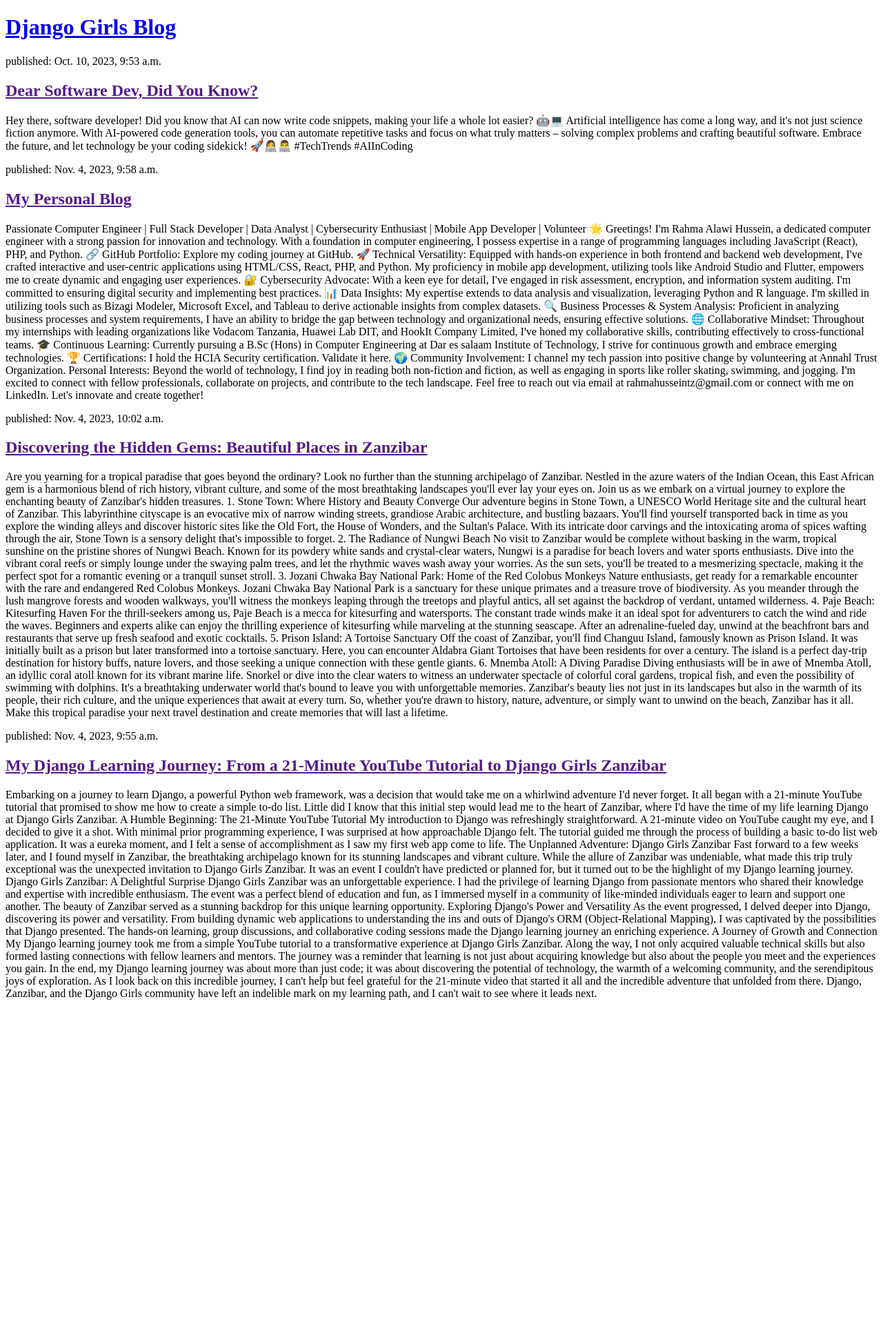
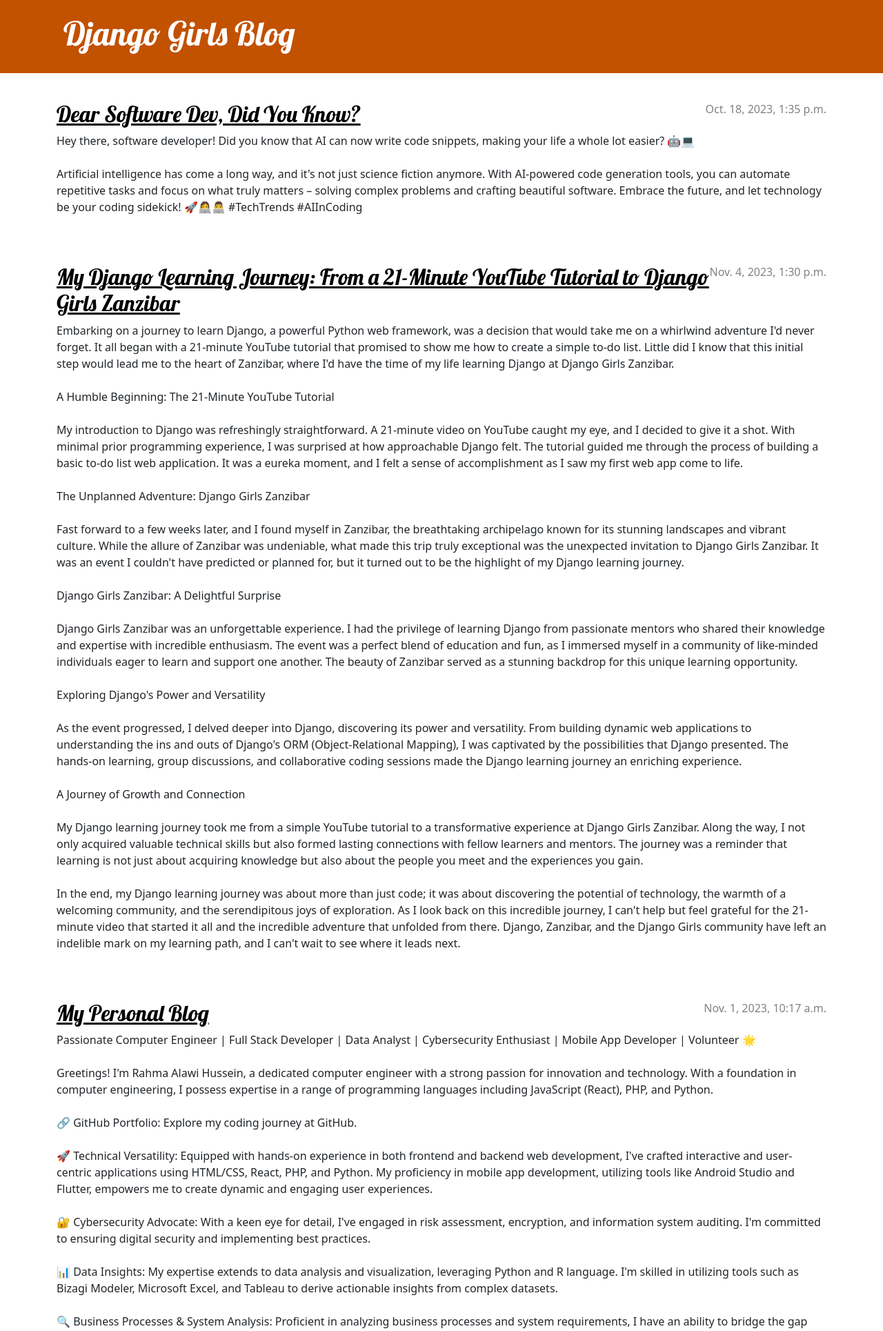
Before and after one commit to RahmaHussain/my-first-blog, a Django app: page / in a window 1280 px wide. Shown: the top 1929 px of the page at 69% size. Before the commit the page ends 1449 px from the top, so only its background shows below. Run offline with Django 3.2, Linux system fonts and the light colour scheme; data comes from the database, SQL or seed files in the repository; both versions use the stored data as it was after the commit.

Commit message:
Added view and template for detailed blog post as well as CSS for the site.

```diff
--- /dev/null
+++ b/blog/static/css/blog.css
@@ -0,0 +1,70 @@
+.page-header {
+    background-color: #C25100;
+    margin-top: 0;
+    margin-bottom: 40px;
+    padding: 20px 20px 20px 40px;
+}
+
+.page-header h1,
+.page-header h1 a,
+.page-header h1 a:visited,
+.page-header h1 a:active {
+    color: #ffffff;
+    font-size: 36pt;
+    text-decoration: none;
+}
+
+h1,
+h2,
+h3,
+h4 {
+    font-family: 'Lobster', cursive;
+}
+
+.date {
+    color: #828282;
+}
+
+.save {
+    float: right;
+}
+
+.post-form textarea,
+.post-form input {
+    width: 100%;
+}
+
+.top-menu,
+.top-menu:hover,
+.top-menu:visited {
+    color: #ffffff;
+    float: right;
+    font-size: 26pt;
+    margin-right: 20px;
+}
+
+.post {
+    margin-bottom: 70px;
+}
+
+.post h2 a,
+.post h2 a:visited {
+    color: #000000;
+}
+
+.post > .date,
+.post > .actions {
+    float: right;
+}
+
+.btn-secondary,
+.btn-secondary:visited {
+    color: #C25100;
+    background: none;
+    border-color: #C25100;
+}
+
+.btn-secondary:hover {
+    color: #FFFFFF;
+    background-color: #C25100;
+}
--- /dev/null
+++ b/blog/templates/blog/base.html
@@ -0,0 +1,26 @@
+{% load static %}
+<!DOCTYPE html>
+<html>
+    <head>
+        <title>Django Girls blog</title>
+        <link rel="stylesheet" href="https://cdn.jsdelivr.net/npm/bootstrap@5.1.3/dist/css/bootstrap.min.css" integrity="sha384-1BmE4kWBq78iYhFldvKuhfTAU6auU8tT94WrHftjDbrCEXSU1oBoqyl2QvZ6jIW3" crossorigin="anonymous">
+        <link rel="stylesheet" href="{% static 'css/blog.css' %}">
+        <link rel="stylesheet" href="https://fonts.googleapis.com/css?family=Lobster&subset=latin,latin-ext">
+
+    </head>
+    <body>
+        <header class="page-header">
+          <div class="container">
+              <h1><a href="/">Django Girls Blog</a></h1>
+          </div>
+        </header>
+        <main class="container">
+            <div class="row">
+                <div class="col">
+                {% block content %}
+                {% endblock %}
+                </div>
+            </div>
+        </main>
+    </body>
+</html>
--- a/blog/templates/blog/post_list.html
+++ b/blog/templates/blog/post_list.html
@@ -1,19 +1,15 @@
-<!DOCTYPE html>
-<html>
-    <head>
-        <title>Django Girls blog</title>
-    </head>
-    <body>
-        <header>
-            <h1><a href="/">Django Girls Blog</a></h1>
-        </header>
-        {% for post in posts %}
-        <article>
-            <time>published: {{post.created_date}}</time>
-            <h2><a href="">{{post.title}}</a></h2>
-            <p>{{post.text}}</p>
-        </article>
-        {% endfor %}
+{% extends 'blog/base.html' %}
 
-    </body>
-</html>
+{% block content  %}
+{% for post in posts %}
+    <article class="post">
+        <time class="date">
+            {{ post.published_date }}
+        </time>
+        <!-- <h2><a href="">{{ post.title }}</a></h2> -->
+        <h2><a href="{% url 'post_detail' pk=post.pk %}">{{ post.title }}</a></h2>
+
+        <p>{{ post.text|linebreaksbr }}</p>
+    </article>
+{% endfor %}
+{% endblock %}
--- a/blog/urls.py
+++ b/blog/urls.py
@@ -4,4 +4,5 @@ from . import views
 
 urlpatterns = [
     path("", views.post_list, name="post_list"),
+    path("post/<int:pk>/", views.post_detail, name="post_detail"),
 ]
--- a/blog/views.py
+++ b/blog/views.py
@@ -1,14 +1,19 @@
 from django.utils import timezone
-from django.shortcuts import render
+from django.shortcuts import render, get_object_or_404
 from .models import Post
 
 
 # Create your views here.
 def post_list(request):
-    posts = Post.objects.order_by("published_date")
+    posts = Post.objects.order_by("created_date")
 
     return render(request, "blog/post_list.html", {"posts": posts})
 
 
 def post_view(request):
     return render(request, "blog/post_view.html", {})
+
+
+def post_detail(request, pk):
+    post = get_object_or_404(Post, pk=pk)
+    return render(request, "blog/post_detail.html", {"post": post})
--- a/mysite/settings.py
+++ b/mysite/settings.py
@@ -118,7 +118,8 @@ USE_TZ = True
 # Static files (CSS, JavaScript, Images)
 # https://docs.djangoproject.com/en/3.2/howto/static-files/
 
-STATIC_URL = "/static/"
+STATIC_URL = "static/"
+# STATIC_URL = "/static/"
 STATIC_ROOT = BASE_DIR / "static"
 
 # Default primary key field type
```
Also changed, not shown: blog/templates/blog/post_detail.html (added, +13 -0 lines), db.sqlite3.
